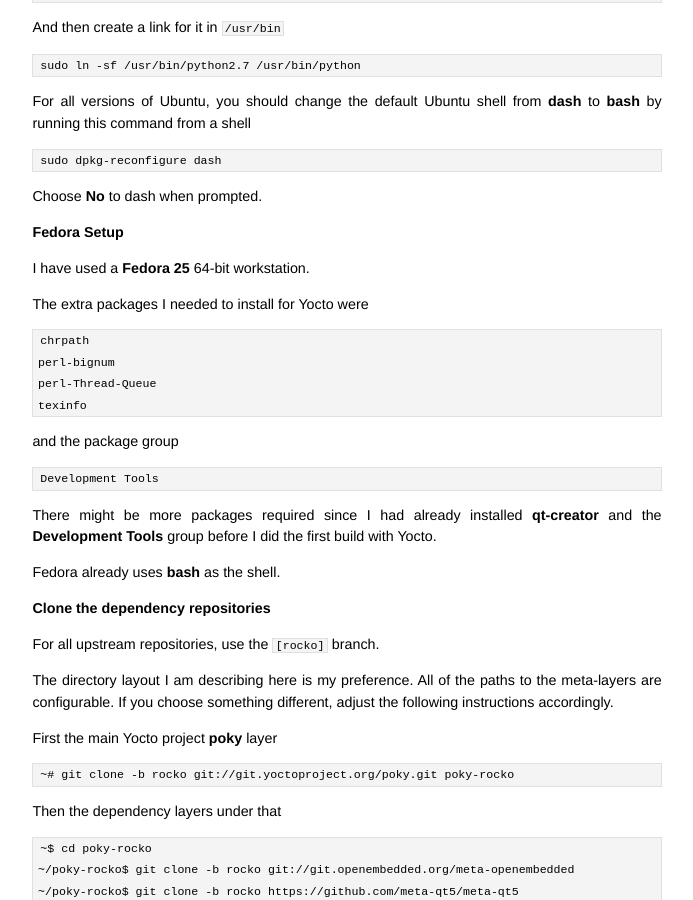
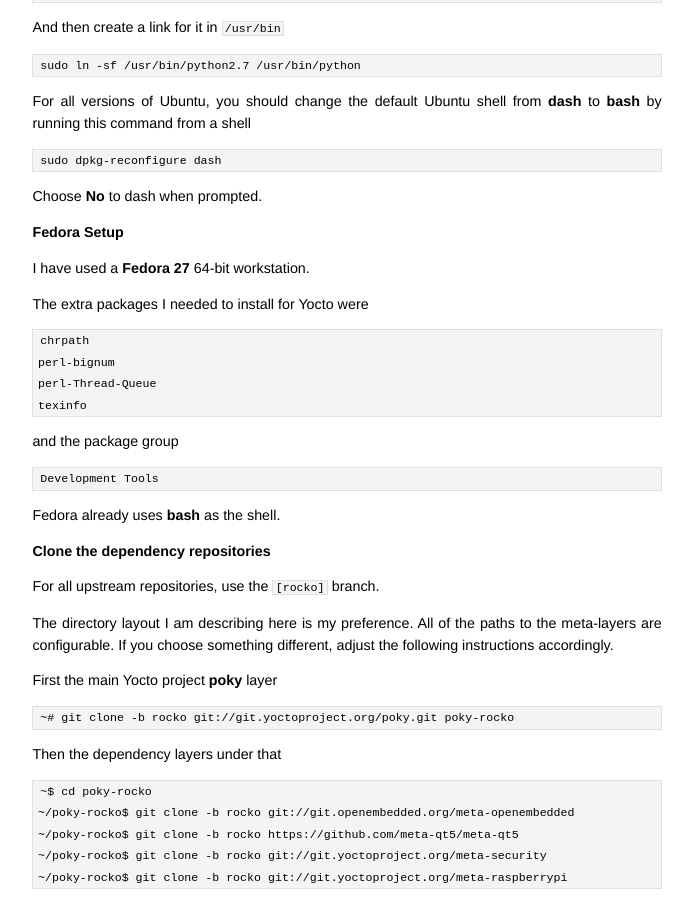
Before and after one commit to jumpnow/jumpnowtek-site, a Jekyll site: the page built from _posts/2015-12-04-Raspberry-Pi-Systems-with-Yocto.md, in a window 1280 px wide and 900 px high, scrolled down 2126 px. Shown: the whole window, without its empty margins (293-986 px from the left). Built offline with Jekyll 4.4.1, drawn with Linux system fonts in a browser that asks for light colours; some of the changed text lies outside the part shown.

Commit message:
Update rpi doc with fedora notes

```diff
--- a/_posts/2015-12-04-Raspberry-Pi-Systems-with-Yocto.md
+++ b/_posts/2015-12-04-Raspberry-Pi-Systems-with-Yocto.md
@@ -101,7 +101,7 @@
 
 ### Fedora Setup
 
-I have used a **Fedora 25** 64-bit workstation.
+I have used a **Fedora 27** 64-bit workstation.
 
 The extra packages I needed to install for Yocto were
 
@@ -113,8 +113,6 @@
 and the package group
 
     Development Tools
-
-There might be more packages required since I had already installed **qt-creator** and the **Development Tools** group before I did the first build with Yocto.
 
 Fedora already uses **bash** as the shell.
 
@@ -240,7 +238,7 @@
 
 One exception is **u-boot**, which is NOT the default for the systems being built here.
 
-And one reason you would want to use **u-boot** with the RPis is to work with [Mender][mender-io].
+One of the reasons you would want to use **u-boot** with the RPis is to work with the [Mender][mender-io] upgrade system.
 
 ##### TMPDIR
 
```
Also changed, not shown: other parts of _posts/2015-12-04-Raspberry-Pi-Systems-with-Yocto.md (+2 -2 lines).
